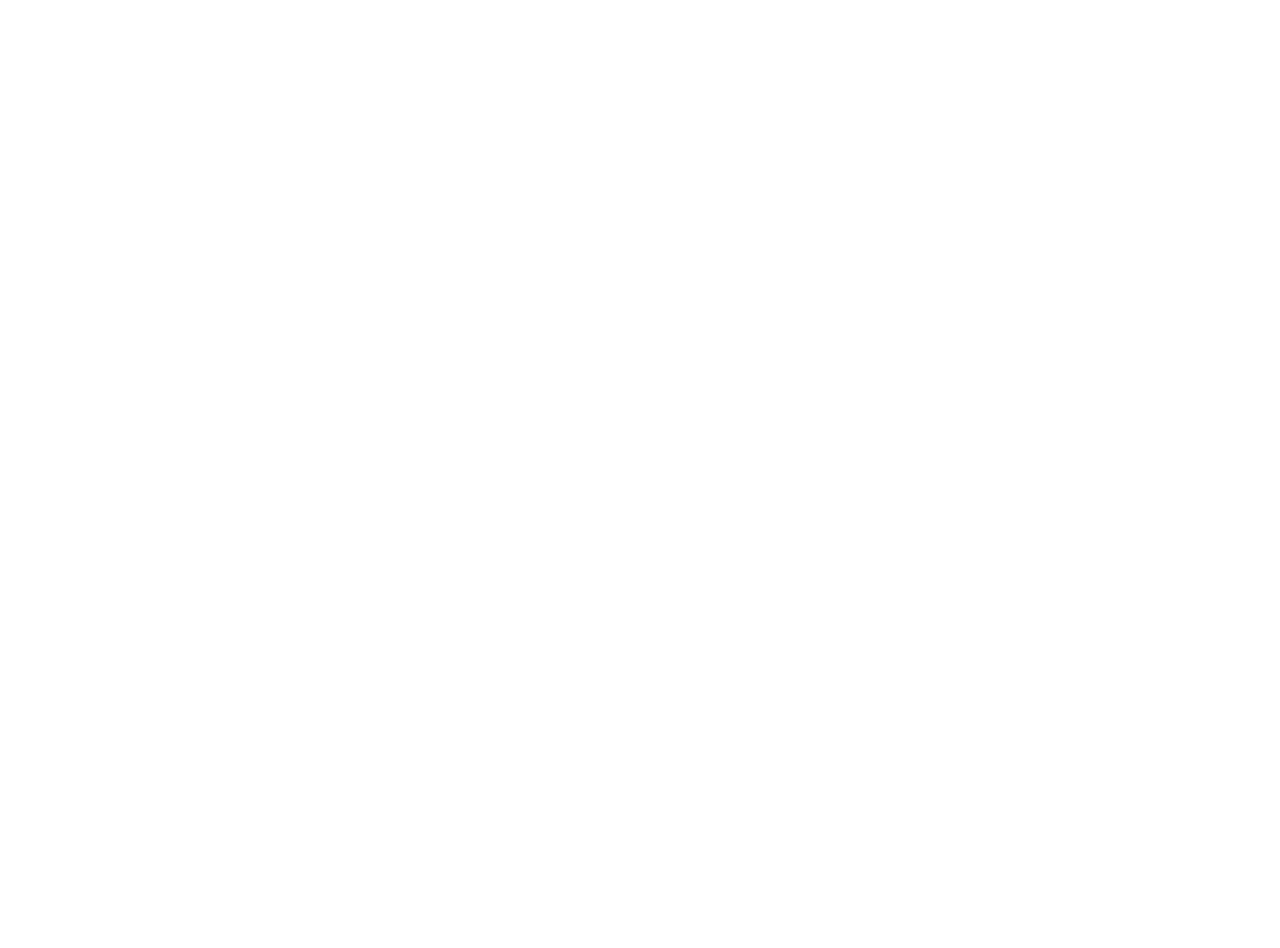
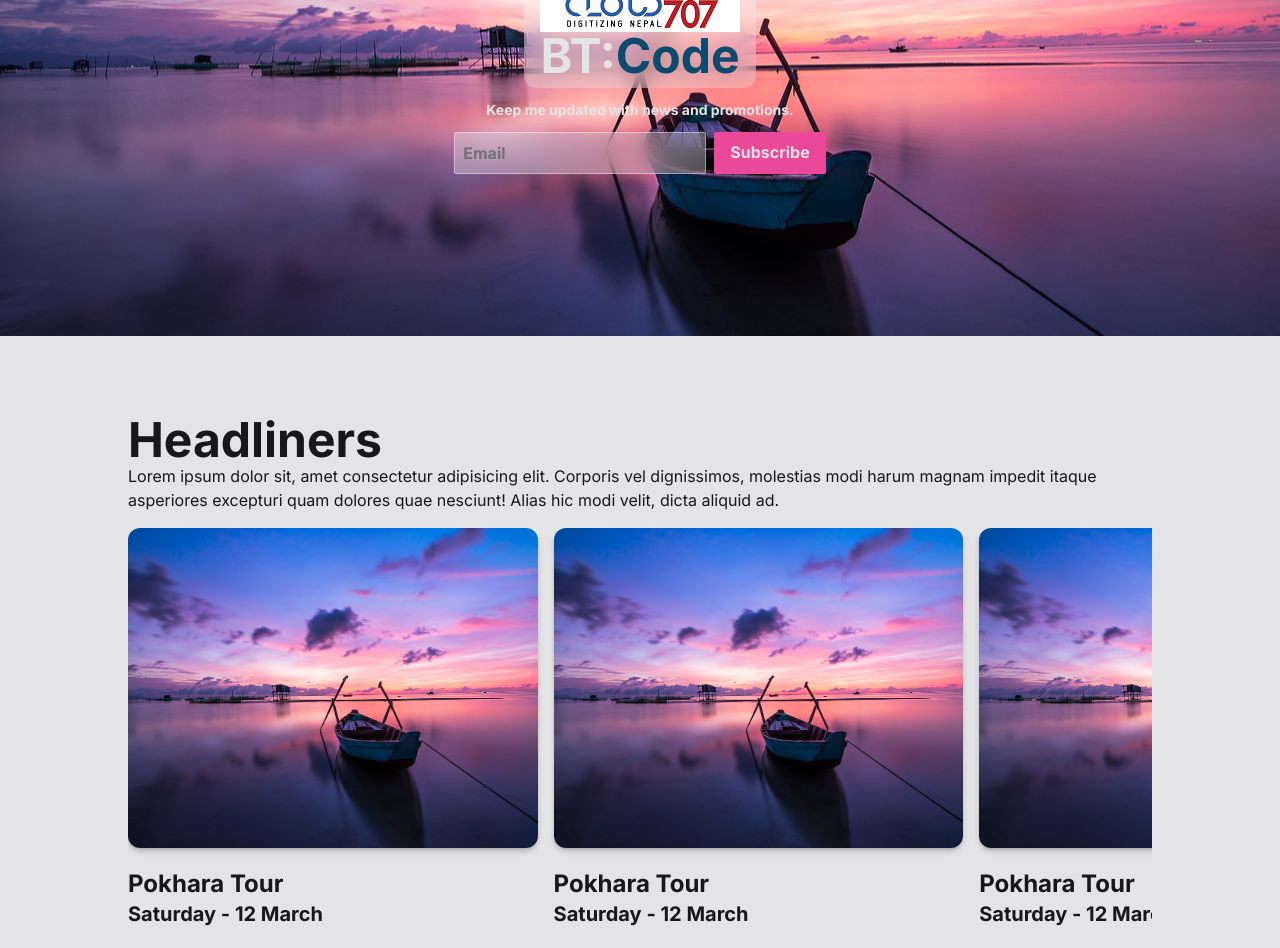
Before and after one commit to BishnuThapa/nextjs-tailwind-landingpage, a Next.js app: page / in a window 1280 px wide. Shown: the part 320-1268 px from the top of the page. Before the commit the page ends 800 px from the top, so only its background shows below. Built offline with nearby package versions, Linux system fonts and the light colour scheme.

Commit message:
add headliners section snap-x and dark mode with user preference

```diff
--- a/src/app/Navbar.tsx
+++ b/src/app/Navbar.tsx
@@ -1,6 +1,9 @@
+import { url } from "inspector";
+
 const Navbar = () => {
   return (
     <>
+      <main className="bg-zinc-200 dark:bg-zinc-900">
         <header className="text-zinc-200">
           <nav className="sticky flex top-0 bg-gradient-to-r from-rose-500 to-pink-500">
             <div className="flex items-center p-2 gap-2">
@@ -33,7 +36,84 @@
               </div>
             </div>
           </nav>
+          <div className="flex flex-col items-center justify-center h-[calc(100vh-200px)] min-h-[400px] bg-[url('./hero.jpg')] bg-cover bg-center bg-fixed">
+            <div className="bg-white/30 py-2 px-4 rounded-xl text-center backdrop-blur-md">
+              <div className="relative">
+                <img src="./logo.png" width="200" alt="site logo" />
+              </div>
+              <div className="text-5xl font-bold">
+                BT:<span className="text-sky-900">Code</span>
+              </div>
+            </div>
+            <div className="font-bold mt-3 text-sm">
+              Keep me updated with news and promotions.
+            </div>
+            <div className="mt-3 flex gap-2">
+              <input
+                className="rounded-sm border border-white/40 bg-white/30 backdrop-blur-md p-2 font-bold text-sky-900 placeholder-zinc-500 caret-pink-500 outline-pink-500"
+                type="email"
+                name="email"
+                placeholder="Email"
+                id=""
+              />
+              <div className="cursor-pointer rounded-sm bg-pink-500 py-2 px-4 font-bold transition-colors hover:bg-sky-900 hover:shadow-lg">
+                Subscribe
+              </div>
+            </div>
+          </div>
         </header>
+        <div className="max-w-screen-lg mx-auto mt-20 text-zinc-900 dark:text-zinc-200 ">
+          <h2>Headliners</h2>
+          <p>
+            Lorem ipsum dolor sit, amet consectetur adipisicing elit. Corporis
+            vel dignissimos, molestias modi harum magnam impedit itaque
+            asperiores excepturi quam dolores quae nesciunt! Alias hic modi
+            velit, dicta aliquid ad.
+          </p>
+          <div className="mt-4 flex w-full gap-4 pb-5 snap-x overflow-x-auto">
+            <div className="min-w-[80%] md:min-w-[40%]">
+              <div
+                className="bg-[url('./hero.jpg')] h-80 w-full snap-center rounded-xl bg-cover bg-center
+               shadow-md shadow-black/20"
+              ></div>
+              <h5 className="mt-5">Pokhara Tour</h5>
+              <h6>Saturday - 12 March</h6>
+            </div>
+            <div className="min-w-[80%] md:min-w-[40%] ">
+              <div
+                className="bg-[url('./hero.jpg')] h-80 w-full snap-center rounded-xl bg-cover bg-center
+               shadow-md shadow-black/20"
+              ></div>
+              <h5 className="mt-5">Pokhara Tour</h5>
+              <h6>Saturday - 12 March</h6>
+            </div>
+            <div className="min-w-[80%] md:min-w-[40%] ">
+              <div
+                className="bg-[url('./hero.jpg')] h-80 w-full snap-center rounded-xl bg-cover bg-center
+               shadow-md shadow-black/20"
+              ></div>
+              <h5 className="mt-5">Pokhara Tour</h5>
+              <h6>Saturday - 12 March</h6>
+            </div>
+            <div className="min-w-[80%] md:min-w-[40%] ">
+              <div
+                className="bg-[url('./hero.jpg')] h-80 w-full snap-center rounded-xl bg-cover bg-center
+               shadow-md shadow-black/20"
+              ></div>
+              <h5 className="mt-5">Pokhara Tour</h5>
+              <h6>Saturday - 12 March</h6>
+            </div>
+            <div className="min-w-[80%] md:min-w-[40%] ">
+              <div
+                className="bg-[url('./hero.jpg')] h-80 w-full snap-center rounded-xl bg-cover bg-center
+               shadow-md shadow-black/20"
+              ></div>
+              <h5 className="mt-5">Pokhara Tour</h5>
+              <h6>Saturday - 12 March</h6>
+            </div>
+          </div>
+        </div>
+      </main>
     </>
   );
 };
--- a/src/app/globals.css
+++ b/src/app/globals.css
@@ -9,14 +9,33 @@
   html{
     font-family: 'Quicksand', sans-serif;
   }
+  h1{
+    @apply text-6xl font-bold
+  }
+  h2{
+    @apply text-5xl font-bold
+  }
+  h3{
+    @apply text-4xl font-bold
+  }
+  h4{
+    @apply text-3xl font-bold
+  }
+  h5{
+    @apply text-2xl font-bold
+  }
+  h6{
+    @apply text-xl font-bold
+  }
+  }
 
-  @layer components{
-    .menu-item{
-        @apply relative flex h-full items-center p-4 cursor-pointer font-bold text-pink-200 hover:text-zinc-200 hover:bg-white/10 transition-colors ease-in-out
+@layer components{
+  .menu-item{
+    @apply relative flex h-full items-center p-4 cursor-pointer font-bold text-pink-200 hover:text-zinc-200 hover:bg-white/10 transition-colors ease-in-out
     }
     }
 
-}
+
 
 :root {
   --foreground-rgb: 0, 0, 0;
--- a/src/app/page.tsx
+++ b/src/app/page.tsx
@@ -5,7 +5,6 @@
   return (
     <main className="">
       <Navbar />
-      <h2>Hello World</h2>
     </main>
-  )
+  );
 }
```
Also changed, not shown: src/app/hero.jpg (added), src/app/laptop.png (added). Lines whose indentation alone changed are shown as unchanged.
